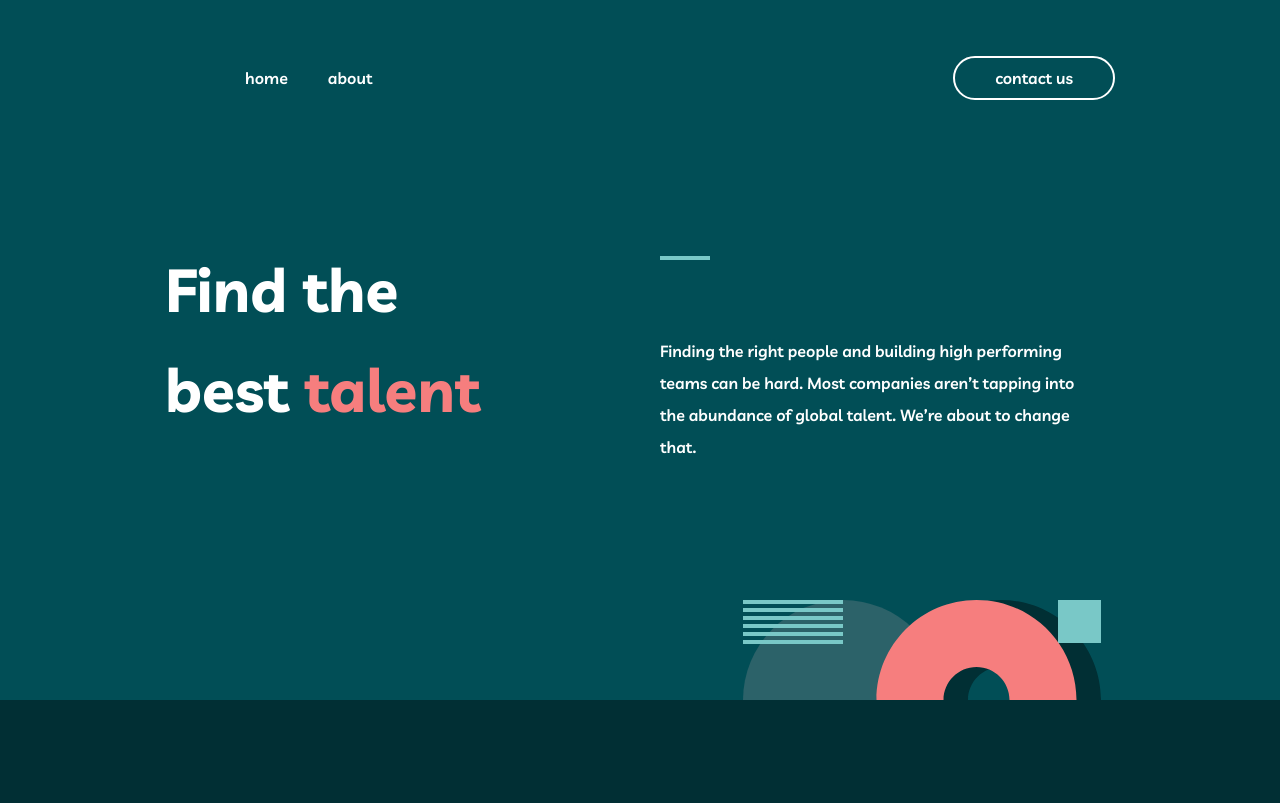
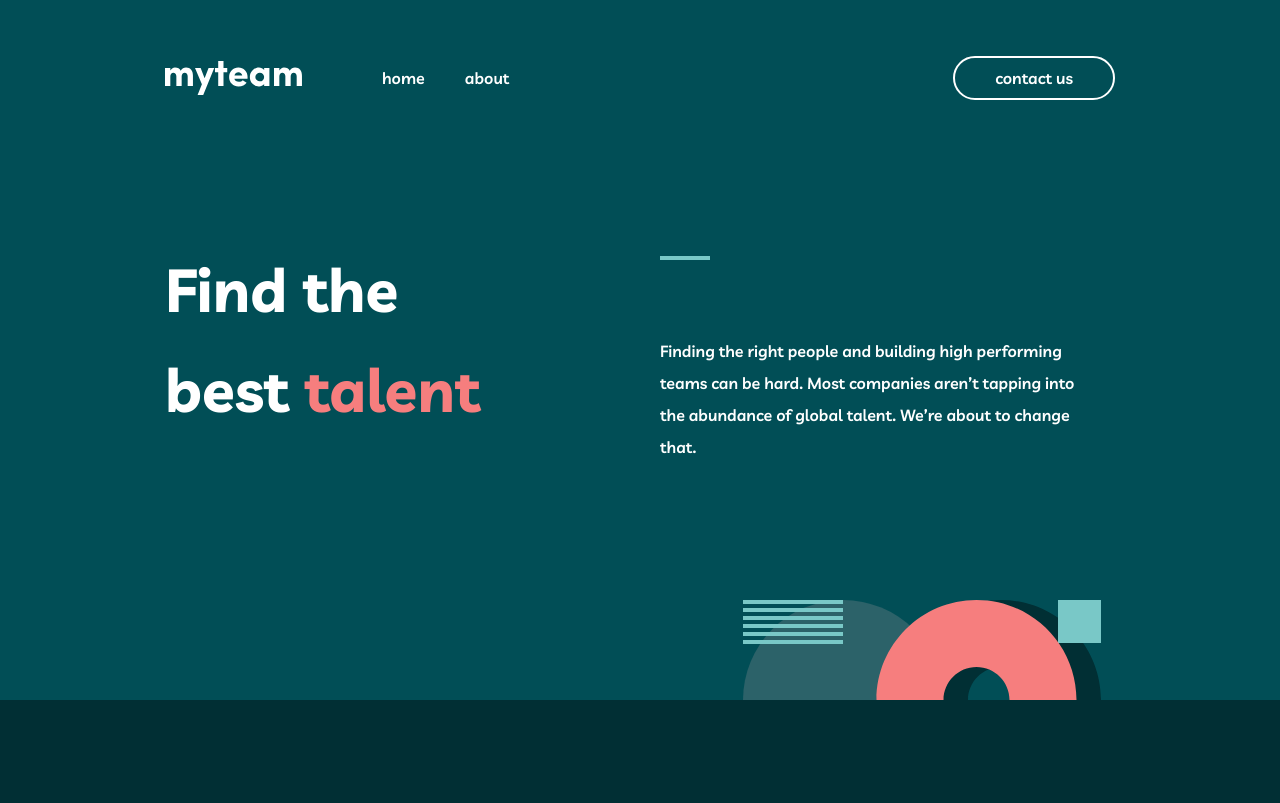
Before and after one commit to pedroaragaoleite/Team, a plain HTML site: page index.html in a window 1280 px wide. Shown: the top 803 px of the page. Drawn offline with Linux system fonts and the light colour scheme.

Commit message:
Add files via upload

```diff
--- a/index.html
+++ b/index.html
@@ -13,7 +13,7 @@
     <header class=" bgcolor-green">
         <nav class="nav">
             <div class="nav__logo">
-                <img src="../My_Team/assets/logo.svg" alt="">
+                <img src="./assets/logo.svg" alt="">
             </div>
             <button  aria-controls="nav__navigation" aria-expanded="false" class="mobile__btn">
                 <span class="sr-only">Menu</span>
```
